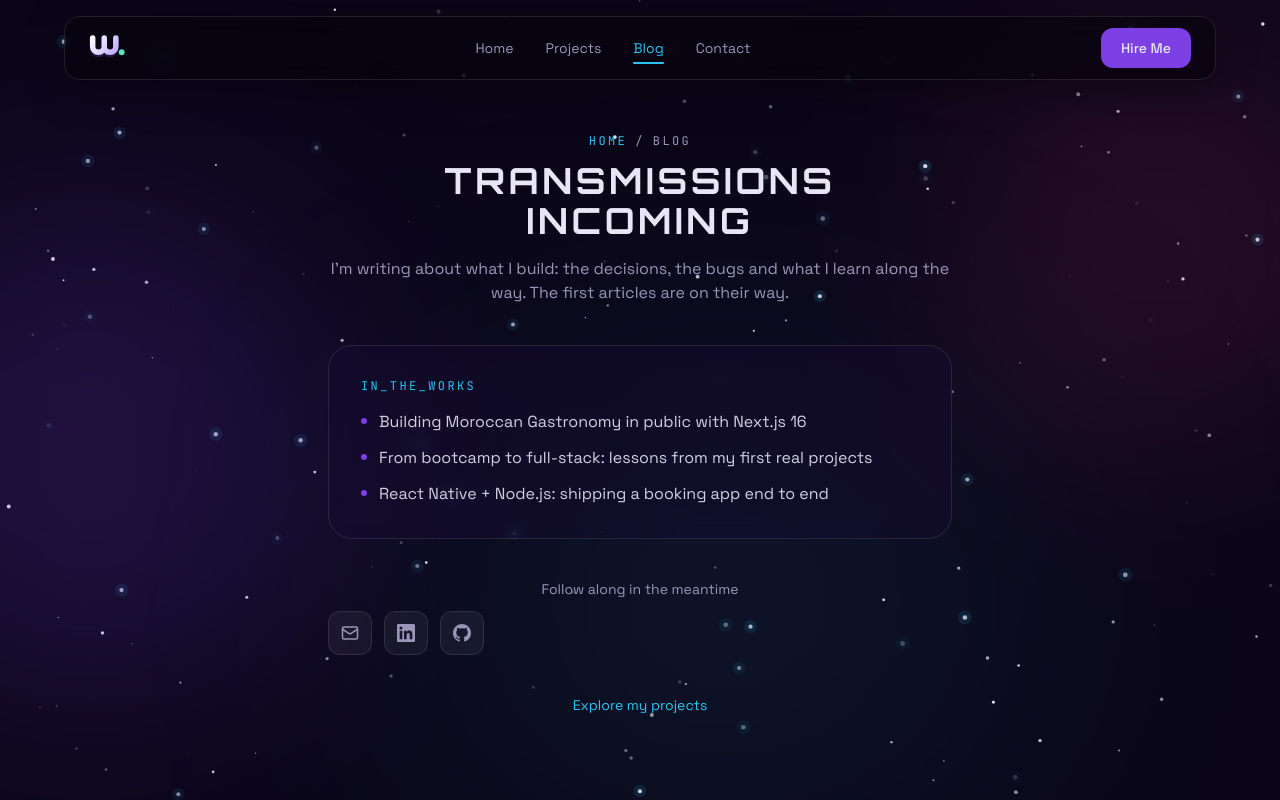
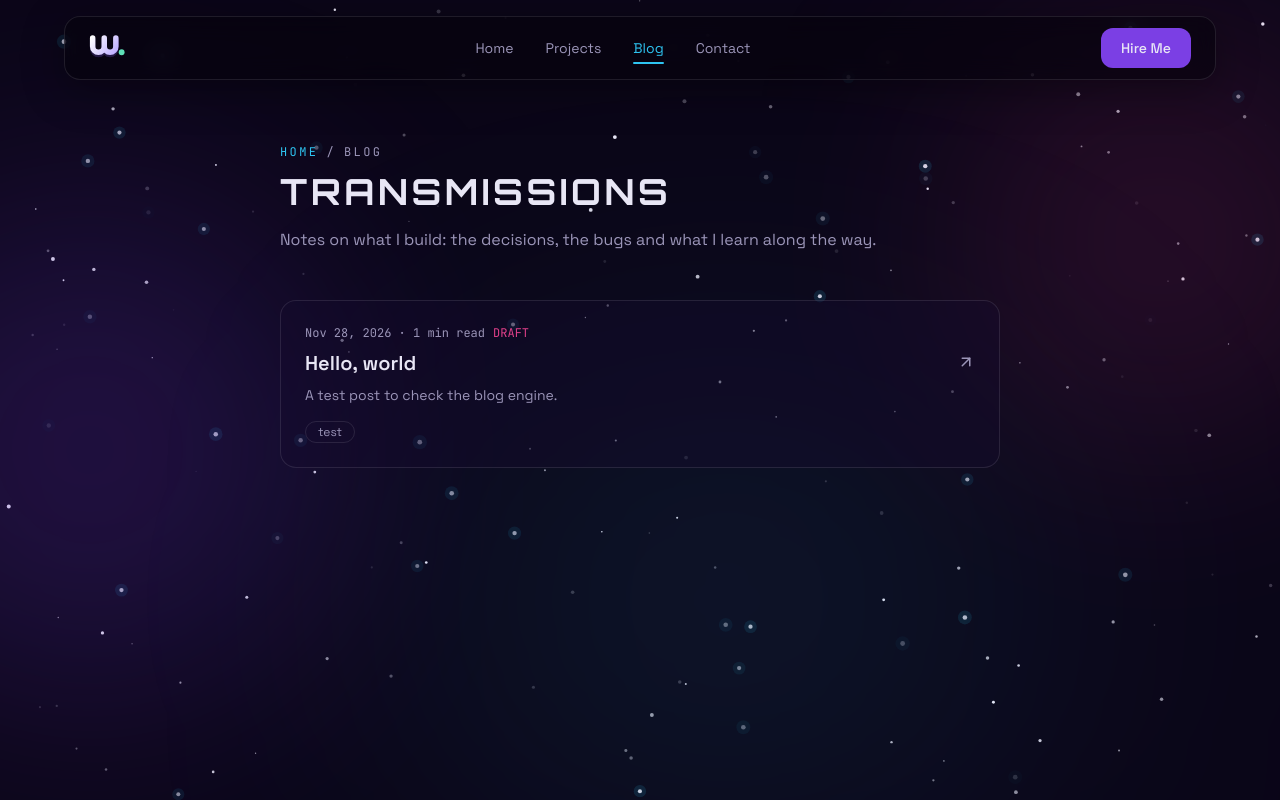
Before and after one commit to wiissal/wiissal-portfolio, a Next.js app: page /blog in a window 1280 px wide. Shown: the top 800 px of the page. Built offline with nearby package versions, Linux system fonts and the light colour scheme.

Commit message:
feat(blog): list posts with date, reading time and tags

```diff
--- a/src/app/blog/page.js
+++ b/src/app/blog/page.js
@@ -1,54 +1,73 @@
 import Link from "next/link";
+import { ArrowUpRight } from "lucide-react";
+import { getAllPosts } from "../../lib/blog";
 import SocialLinks from "../../components/SocialLinks";
 
 export const metadata = {
   title: "Blog | Wissal Ouboujemaa",
-  description: "Articles on building web and mobile apps: coming soon.",
-  robots: { index: false, follow: true },
+  description: "Notes on building web and mobile apps: decisions, bugs and lessons learned.",
 };
 
-const upcoming = [
-  "Building Moroccan Gastronomy in public with Next.js 16",
-  "From bootcamp to full-stack: lessons from my first real projects",
-  "React Native + Node.js: shipping a booking app end to end",
-];
+function formatDate(date) {
+  return new Date(date).toLocaleDateString("en-US", {
+    year: "numeric",
+    month: "short",
+    day: "numeric",
+    timeZone: "UTC",
+  });
+}
 
 export default function BlogPage() {
+  const posts = getAllPosts();
+
   return (
-    <main className="mx-auto flex min-h-svh max-w-2xl flex-col justify-center px-6 pt-28 pb-16 text-center">
+    <main className="mx-auto min-h-svh max-w-3xl px-6 pt-36 pb-24">
+      <header>
         <p className="font-mono text-xs tracking-[0.2em]">
           <span className="text-cyan-glow">HOME</span>
           <span className="mx-2 text-muted">/</span>
           <span className="text-muted">BLOG</span>
         </p>
-      <h1 className="mt-3 font-display text-3xl font-bold tracking-widest md:text-4xl">
-        TRANSMISSIONS INCOMING
-      </h1>
+        <h1 className="mt-3 font-display text-3xl font-bold tracking-widest md:text-4xl">TRANSMISSIONS</h1>
         <p className="mt-4 text-muted">
-        I&apos;m writing about what I build: the decisions, the bugs and what I learn along the way.
-        The first articles are on their way.
+          Notes on what I build: the decisions, the bugs and what I learn along the way.
         </p>
+      </header>
 
-      <div className="mt-10 rounded-3xl border border-white/10 bg-space-800/50 p-6 text-left backdrop-blur-sm md:p-8">
-        <p className="font-mono text-xs tracking-[0.2em] text-cyan-glow">IN_THE_WORKS</p>
-        <ul className="mt-4 space-y-3">
-          {upcoming.map((title) => (
-            <li key={title} className="flex items-start gap-3 text-star/90">
-              <span className="mt-2 h-1.5 w-1.5 shrink-0 rounded-full bg-violet-glow" />
-              {title}
+      {posts.length === 0 ? (
+        <div className="mt-12 rounded-3xl border border-white/10 bg-space-800/50 p-8 text-center">
+          <p className="text-muted">The first articles are on their way.</p>
+          <SocialLinks className="mt-4 justify-center" />
+        </div>
+      ) : (
+        <ul className="mt-12 space-y-4">
+          {posts.map((post) => (
+            <li key={post.slug}>
+              <Link
+                href={`/blog/${post.slug}`}
+                className="group block rounded-2xl border border-white/10 bg-space-800/40 p-6 transition hover:-translate-y-0.5 hover:border-violet-glow/50"
+              >
+                <p className="font-mono text-xs text-muted">
+                  <time dateTime={post.date}>{formatDate(post.date)}</time> · {post.readingTime} min read
+                  {post.draft && <span className="ml-2 text-nebula">DRAFT</span>}
+                </p>
+                <h2 className="mt-2 flex items-start justify-between gap-4 text-xl font-semibold text-star">
+                  {post.title}
+                  <ArrowUpRight size={18} className="mt-1 shrink-0 text-muted transition group-hover:text-cyan-glow" />
+                </h2>
+                <p className="mt-2 text-sm text-muted">{post.summary}</p>
+                <ul className="mt-4 flex flex-wrap gap-2">
+                  {post.tags.map((tag) => (
+                    <li key={tag} className="rounded-full border border-white/10 px-3 py-0.5 text-xs text-muted">
+                      {tag}
                     </li>
                   ))}
                 </ul>
-      </div>
-
-      <div className="mt-10">
-        <p className="text-sm text-muted">Follow along in the meantime</p>
-        <SocialLinks className="mt-3" justify-center/>
-      </div>
-
-      <Link href="/projects" className="mt-10 text-sm text-cyan-glow transition hover:text-star">
-        Explore my projects
               </Link>
+            </li>
+          ))}
+        </ul>
+      )}
     </main>
   );
 }
```
Lines whose indentation alone changed are shown as unchanged.
